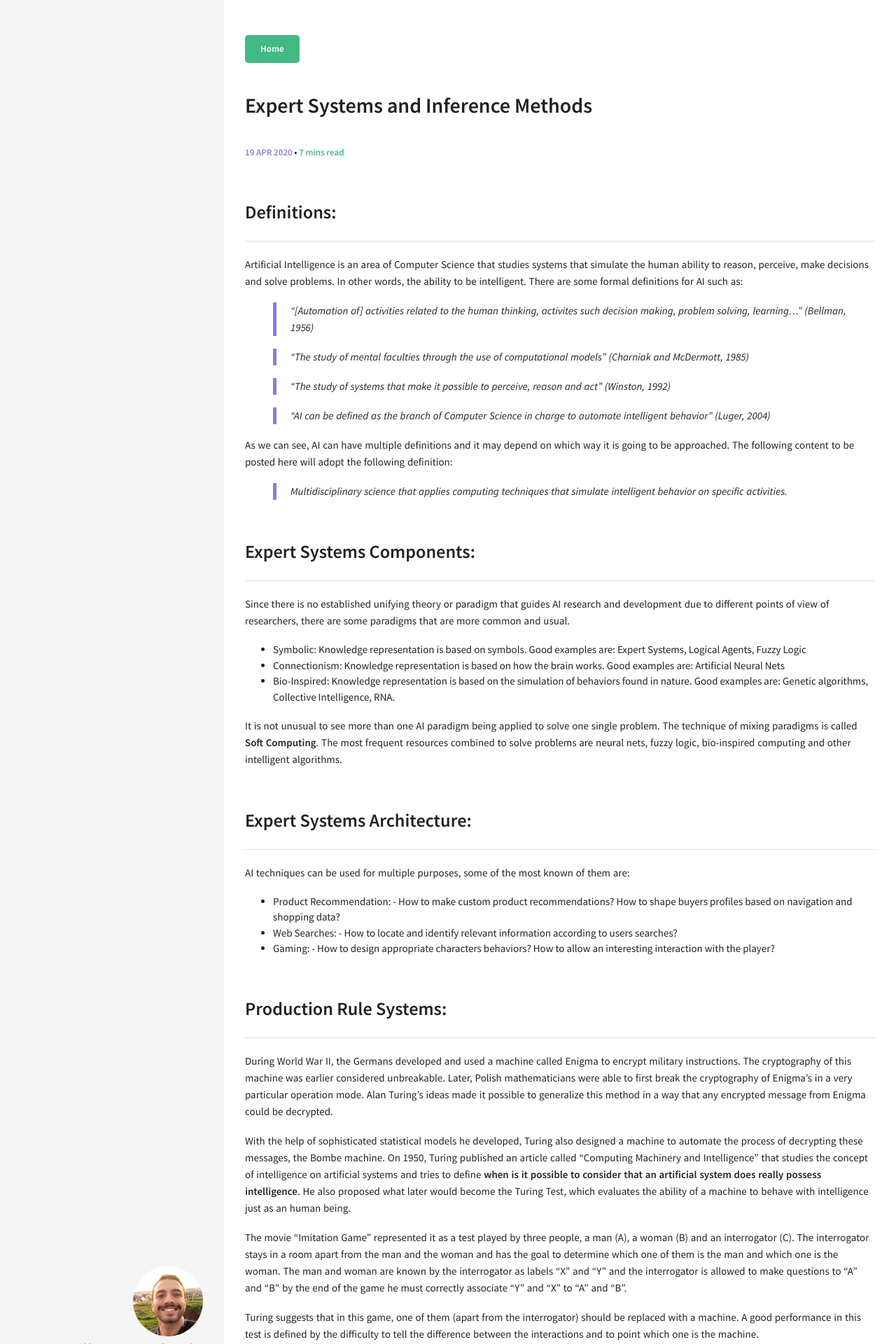
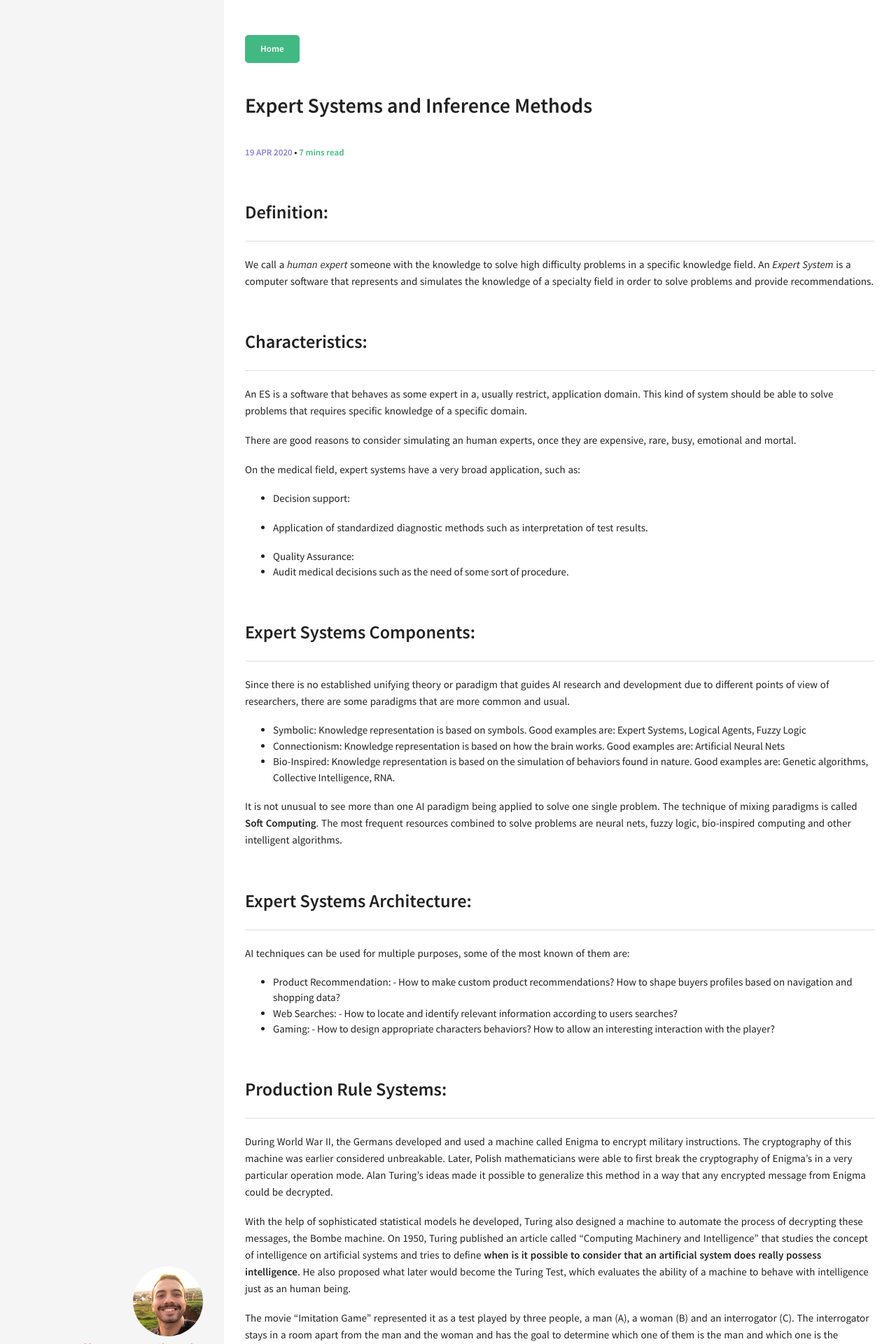
Before and after one commit to gatihe/guiati9.dev, a Jekyll site: the page built from _posts/2020-04-19-ai-expert-systems.md, in a window 1280 px wide. Shown: the top 1920 px of the page at 70% size. Built offline with Jekyll 4.4.1, drawn with Linux system fonts in a browser that asks for light colours.

Commit message:
Update 2020-04-19-ai-expert-systems.md

```diff
--- a/_posts/2020-04-19-ai-expert-systems.md
+++ b/_posts/2020-04-19-ai-expert-systems.md
@@ -8,21 +8,23 @@ comments: true
 
 
 
-## Definitions:
+## Definition:
 
-Artificial Intelligence is an area of Computer Science that studies systems that simulate the human ability to reason, perceive, make decisions and solve problems. In other words, the ability to be intelligent. There are some formal definitions for AI such as:
+We call a *human expert* someone with the knowledge to solve high difficulty problems in a specific knowledge field. An *Expert System* is a computer software that represents and simulates the knowledge of a specialty field in order to solve problems and provide recommendations.
 
-> "[Automation of] activities related to the human thinking, activites such decision making, problem solving, learning..." (Bellman, 1956)
+## Characteristics:
 
->"The study of mental faculties through the use of computational models" (Charniak and McDermott, 1985)
+An ES is a software that behaves as some expert in a, usually restrict, application domain. This kind of system should be able to solve problems that requires specific knowledge of a specific domain.
 
->"The study of systems that make it possible to perceive, reason and act" (Winston, 1992)
+There are good reasons to consider simulating an human experts, once they are expensive, rare, busy, emotional and mortal.
 
->"AI can be defined as the branch of Computer Science in charge to automate intelligent behavior" (Luger, 2004)
+On the medical field, expert systems have a very broad application, such as:
 
-As we can see, AI can have multiple definitions and it may depend on which way it is going to be approached. The following content to be posted here will adopt the following definition:
+- Decision support:
+ - Application of standardized diagnostic methods such as interpretation of test results.
 
-> Multidisciplinary science that applies computing techniques that simulate intelligent behavior on specific activities.
+ - Quality Assurance:
+  - Audit medical decisions such as the need of some sort of procedure.
 
 ## Expert Systems Components:
 
```
